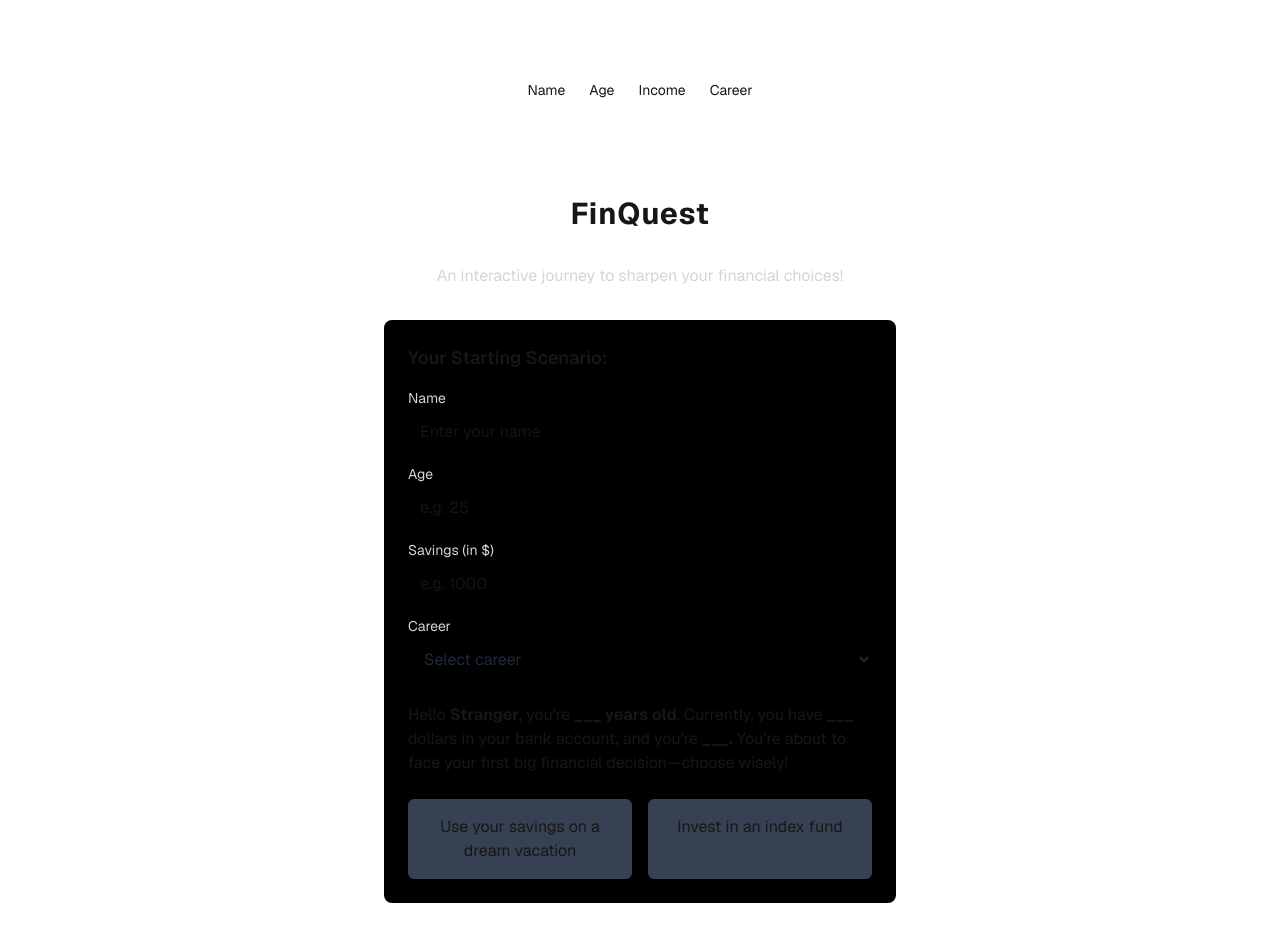
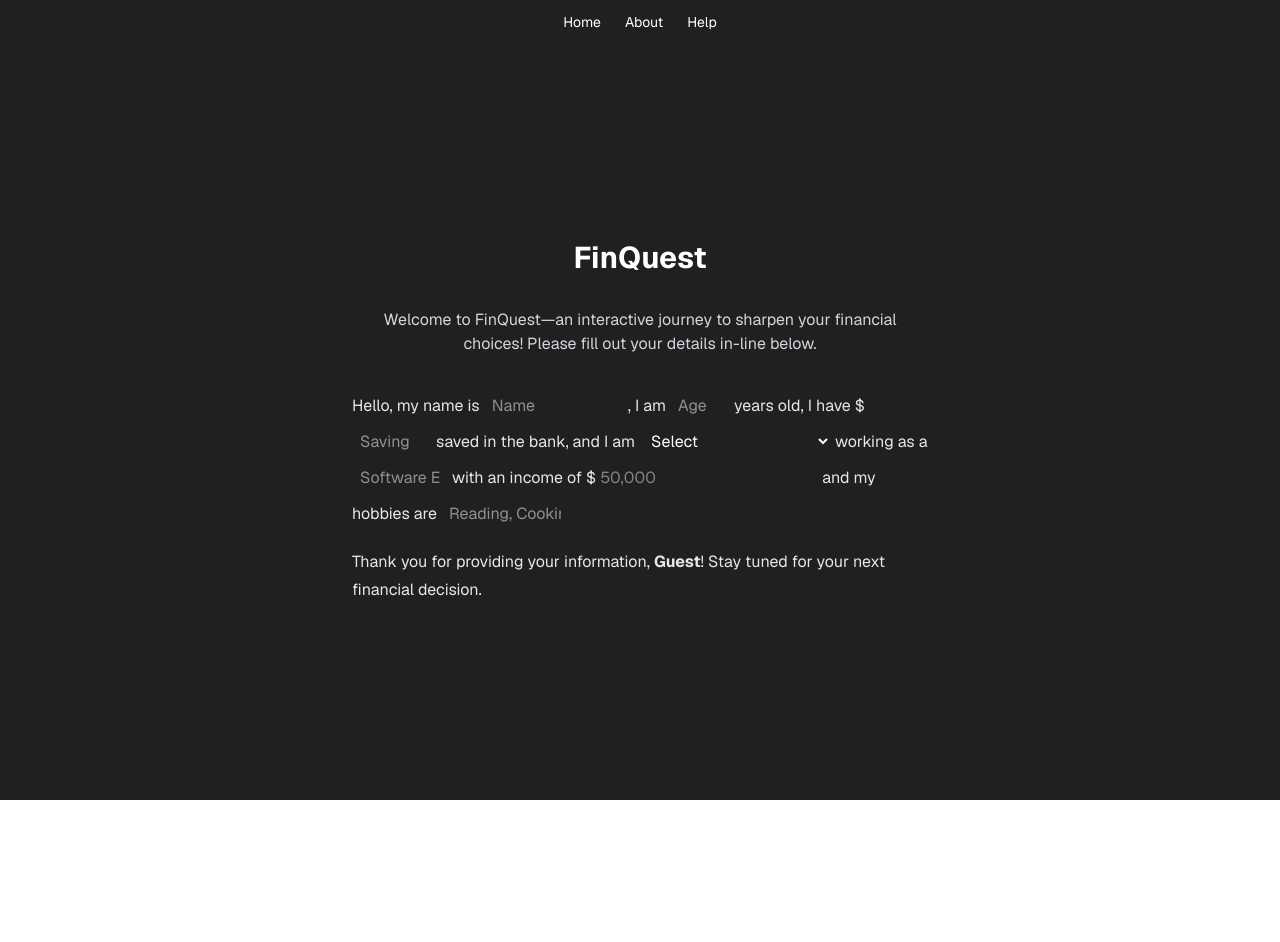
Before and after one commit to ismailp145/finquest, a Next.js app: page / in a window 1280 px wide. Shown: the top 942 px of the page. After the commit the page ends 800 px from the top, so only its background shows below. Built offline with nearby package versions, Linux system fonts and the light colour scheme.

Commit message:
fixing homepage

```diff
--- a/src/app/page.tsx
+++ b/src/app/page.tsx
@@ -6,143 +6,132 @@ export default function Home() {
   const [age, setAge] = useState("");
   const [savings, setSavings] = useState("");
   const [career, setCareer] = useState("");
+  const [job, setJob] = useState("");
+  const [isUnemployed, setIsUnemployed] = useState(false);
+  const [income, setIncome] = useState("");
+
   const [major, setMajor] = useState("");
   const [isStudent, setIsStudent] = useState(false);
-
+  const [hobbies, setHobbies] = useState("");
   return (
-      <div className="grid grid-rows-[20px_1fr_20px] items-center justify-items-center min-h-screen p-8 pb-20 gap-16 sm:p-20 font-[family-name:var(--font-geist-sans)]">
+    <div className="grid grid-rows-[auto_1fr_auto] min-h-screen bg-[#202020] text-white font-[family-name:var(--font-geist-sans)]">
       {/* NAVIGATION (Optional) */}
       <nav className="w-full px-6 py-3 flex items-center justify-center gap-6 text-sm">
-        <p className="cursor-pointer hover:text-gray-300">Name</p>
-        <p className="cursor-pointer hover:text-gray-300">Age</p>
-        <p className="cursor-pointer hover:text-gray-300">Income</p>
-        <p className="cursor-pointer hover:text-gray-300">Career</p>
+        {/* Example placeholders – remove or replace as needed */}
+        <p className="cursor-pointer hover:text-gray-300">Home</p>
+        <p className="cursor-pointer hover:text-gray-300">About</p>
+        <p className="cursor-pointer hover:text-gray-300">Help</p>
       </nav>
 
       {/* MAIN CONTENT */}
-      <main className="flex flex-col items-center justify-center gap-8 p-8">
+      <main className="flex flex-col items-center justify-center p-8 gap-8">
         {/* Title */}
-        <h1 className="text-3xl font-bold tracking-wide">FinQuest</h1>
-        {/* Short sentence */}
-        <p className="text-center text-gray-300 max-w-md">
-          An interactive journey to sharpen your financial choices!
+        <h1 className="text-3xl font-bold">FinQuest</h1>
+        {/* Short explanation */}
+        <p className="text-center text-gray-300 max-w-xl">
+          Welcome to FinQuest—an interactive journey to sharpen your financial
+          choices! Please fill out your details in-line below.
         </p>
 
-        {/* SINGLE SCENARIO BOX (replaces the fill-in form + scenario) */}
-        <div className="bg-black rounded-lg p-6 w-full max-w-lg">
-          <p className="mb-4 font-semibold text-lg">Your Starting Scenario:</p>
-
-          {/* USER INPUT FIELDS */}
-          <div className="flex flex-col gap-3 mb-6">
-            {/* Name */}
-            <div>
-              <label className="block text-sm text-gray-300 mb-1">Name</label>
+        {/* Inline Input Section */}
+        <div className="text-gray-200 leading-7 max-w-xl">
+          <p className="mb-4">
+            Hello, my name is{" "}
             <input
               type="text"
-                className="w-full rounded-md px-3 py-2 text-gray-800"
-                placeholder="Enter your name"
               value={name}
               onChange={(e) => setName(e.target.value)}
+              placeholder="Name"
+              className="inline-block w-36 rounded-md px-2 py-1 text-white"
             />
-            </div>
-            {/* Age */}
-            <div>
-              <label className="block text-sm text-gray-300 mb-1">Age</label>
+            , I am{" "}
             <input
               type="number"
-                className="w-full rounded-md px-3 py-2 text-gray-800"
-                placeholder="e.g. 25"
               value={age}
               onChange={(e) => setAge(e.target.value)}
+              placeholder="Age"
+              className="inline-block w-15 rounded-md px-2 py-1 text-white"
             />
-            </div>
-            {/* Savings */}
-            <div>
-              <label className="block text-sm text-gray-300 mb-1">
-                Savings (in $)
-              </label>
+            {" "}years old, I have ${" "}
             <input
               type="number"
-                className="w-full rounded-md px-3 py-2 text-gray-800"
-                placeholder="e.g. 1000"
               value={savings}
               onChange={(e) => setSavings(e.target.value)}
+              placeholder="Savings"
+              className="inline-block w-20 rounded-md px-2 py-1 text-white"
             />
-            </div>
-            {/* Career */}
-            <div>
-              <label className="block text-sm text-gray-300 mb-1">Career</label>
+            {" "}saved in the bank, and I am{" "}
             <select
               title="Select career"
-                className="w-full rounded-md px-3 py-2 text-gray-800"
+              className="inline-block w-48 rounded-md px-2 py-1 text-white"
               value={career}
               onChange={(e) => {
                 setCareer(e.target.value);
                 setIsStudent(e.target.value === "Student");
+                setIsUnemployed(e.target.value === "Unemployed");
+                setIncome(e.target.value === "Employed" ? "$100,000" : "$0");
               }}
             >
-                <option value="">Select career</option>
+              <option value="">Select</option>
               <option value="Employed">Employed</option>
               <option value="Self-Employed">Self-Employed</option>
               <option value="Student">Student</option>
               <option value="Unemployed">Unemployed</option>
             </select>
-            </div>
-            {/* Major (Conditional) */}
-            {isStudent && (
-              <div>
-                <label className="block text-sm text-gray-300 mb-1">
-                  Major
-                </label>
+              {!isStudent && !isUnemployed && (
+              <>
+                {" "}working as a{" "}
                 <input
                   type="text"
-                  className="w-full rounded-md px-3 py-2 text-gray-800"
-                  placeholder="e.g. Finance"
+                  value={job}
+                  onChange={(e) => setJob(e.target.value)}
+                  placeholder="Software Engineer"
+                  className="inline-block w-24 rounded-md px-2 py-1 text-white"
+                />
+                {" "}with an income of ${" "}
+                <input
+                  type="number"
+                  value={income}
+                  onChange={(e) => setIncome(e.target.value)}
+                  placeholder="50,000"
+                />
+              </>
+            )}
+            {isStudent && (
+              <>
+                {" "}majoring in{" "}
+                <input
+                  type="text"
                   value={major}
                   onChange={(e) => setMajor(e.target.value)}
+                  placeholder="e.g. Finance"
+                  className="inline-block w-24 rounded-md px-2 py-1 text-white"
                 />
-              </div>
+              </>
             )}
-          </div>
-
-          {/* SCENARIO TEXT USING USER INPUT */}
-          <p className="mb-6">
-            Hello{" "}
-            <span className="font-bold">
-              {name || "Stranger"}
-            </span>
-            , you’re{" "}
-            <span className="font-bold">
-              {age ? `${age} years old` : "___ years old"}
-            </span>
-            . Currently, you have{" "}
-            <span className="font-bold">
-              {savings || "___"}
-            </span>{" "}
-            dollars in your bank account, and you’re{" "}
-            {isStudent ? (
-              <span className="font-bold">
-                a student majoring in {major || "___"}.
-              </span>
-            ) : (
-              <span className="font-bold">
-                {career || "___"}.
-              </span>
-            )}{" "}
-            You’re about to face your first big financial decision—choose wisely!
+            {" "}and my hobbies are{" "}
+            <input
+              type="text"
+              value={hobbies}
+              onChange={(e) => setHobbies(e.target.value)}
+              placeholder="Reading, Cooking, etc."
+              className="inline-block w-32 rounded-md px-2 py-1 text-white"
+            />
           </p>
 
-          {/* TWO CHOICES */}
-          <div className="flex flex-col sm:flex-row gap-4">
-            <div className="flex-1 bg-gray-700 rounded-md p-4 text-center cursor-pointer hover:bg-gray-600 transition-colors">
-              Use your savings on a dream vacation
-            </div>
-            <div className="flex-1 bg-gray-700 rounded-md p-4 text-center cursor-pointer hover:bg-gray-600 transition-colors">
-              Invest in an index fund
-            </div>
-          </div>
+
+          <p>
+            Thank you for providing your information,{" "}
+            <span className="font-bold">
+              {name || "Guest"}
+            </span>
+            ! Stay tuned for your next financial decision.
+          </p>
+
+
         </div>
       </main>
+
     </div>
   );
 }
```
Lines whose indentation alone changed are shown as unchanged.
